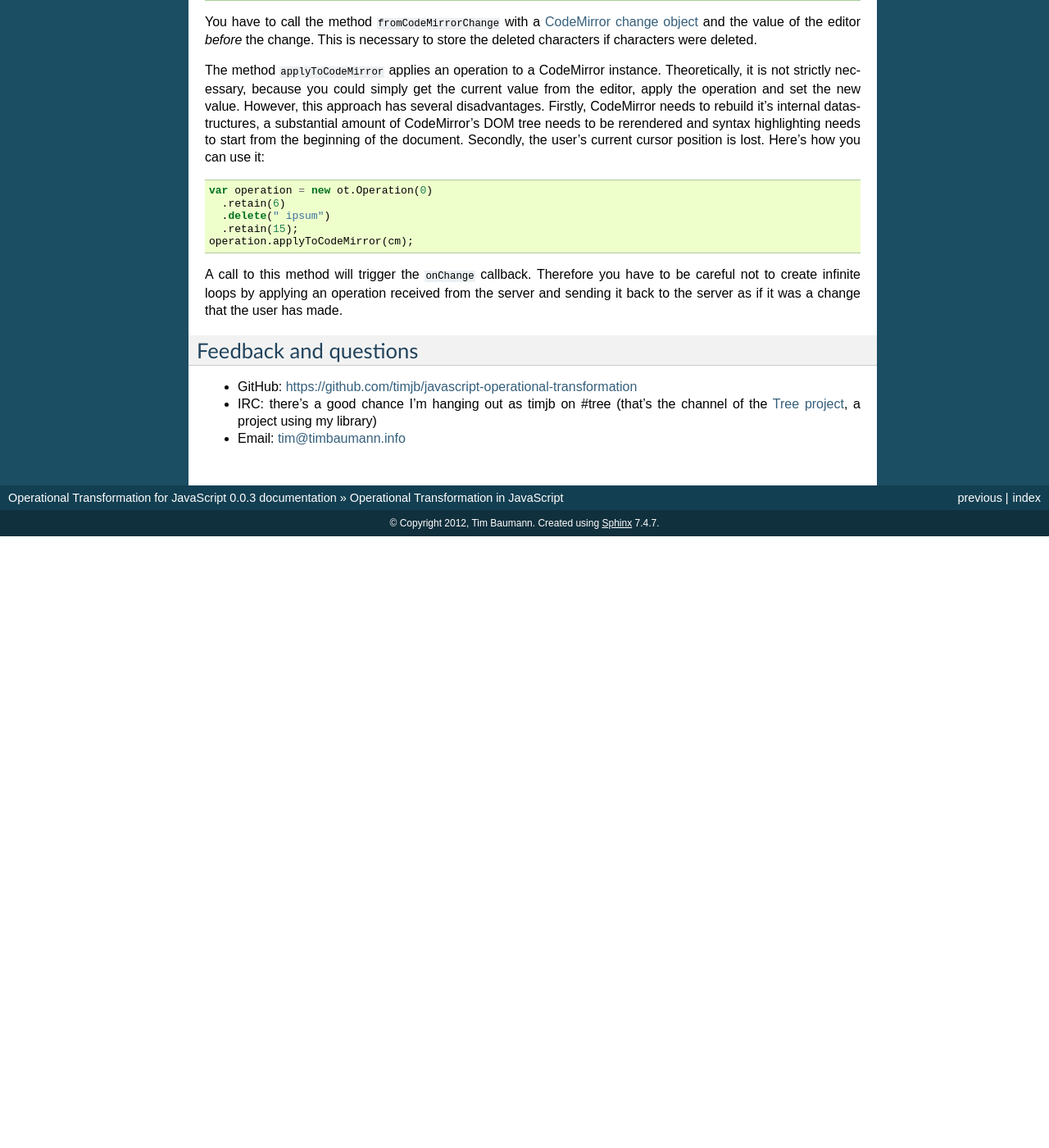
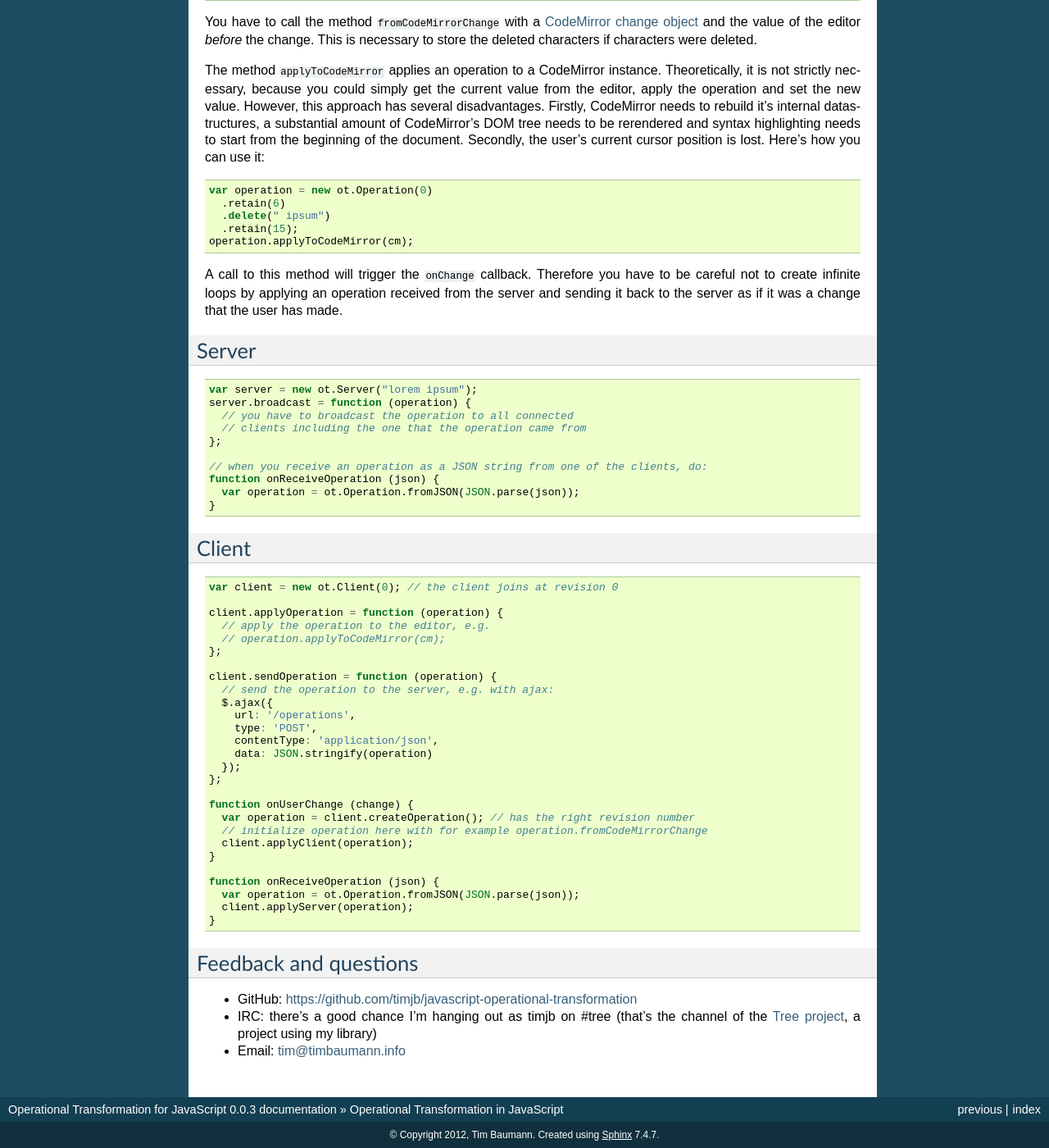
Before and after one commit to Operational-Transformation/ot.js, a Sphinx documentation site: the page built from docs/ot-for-javascript.rst, in a window 1280 px wide and 1400 px high, scrolled down 3165 px. Shown: the whole window at 82% size. Built offline with Sphinx 7.4.7, drawn with Linux system fonts in a browser that asks for light colours; before the commit the page ends 3819 px from its top, so only the background shows below that.

Commit message:
[docs] example code for client and server

```diff
--- a/docs/ot-for-javascript.rst
+++ b/docs/ot-for-javascript.rst
@@ -184,6 +184,57 @@ The method ``applyToCodeMirror`` applies an operation to a CodeMirror instance.
 A call to this method will trigger the ``onChange`` callback. Therefore you have to be careful not to create infinite loops by applying an operation received from the server and sending it back to the server as if it was a change that the user has made.
 
 
+Server
+------
+
+.. code-block:: javascript
+
+    var server = new ot.Server("lorem ipsum");
+    server.broadcast = function (operation) {
+      // you have to broadcast the operation to all connected
+      // clients including the one that the operation came from
+    };
+
+    // when you receive an operation as a JSON string from one of the clients, do:
+    function onReceiveOperation (json) {
+      var operation = ot.Operation.fromJSON(JSON.parse(json));
+    }
+
+
+Client
+-------
+
+.. code-block:: javascript
+
+    var client = new ot.Client(0); // the client joins at revision 0
+
+    client.applyOperation = function (operation) {
+      // apply the operation to the editor, e.g.
+      // operation.applyToCodeMirror(cm);
+    };
+
+    client.sendOperation = function (operation) {
+      // send the operation to the server, e.g. with ajax:
+      $.ajax({
+        url: '/operations',
+        type: 'POST',
+        contentType: 'application/json',
+        data: JSON.stringify(operation)
+      });
+    };
+
+    function onUserChange (change) {
+      var operation = client.createOperation(); // has the right revision number
+      // initialize operation here with for example operation.fromCodeMirrorChange
+      client.applyClient(operation);
+    }
+
+    function onReceiveOperation (json) {
+      var operation = ot.Operation.fromJSON(JSON.parse(json));
+      client.applyServer(operation);
+    }
+
+
 Feedback and questions
 ----------------------
 
```
